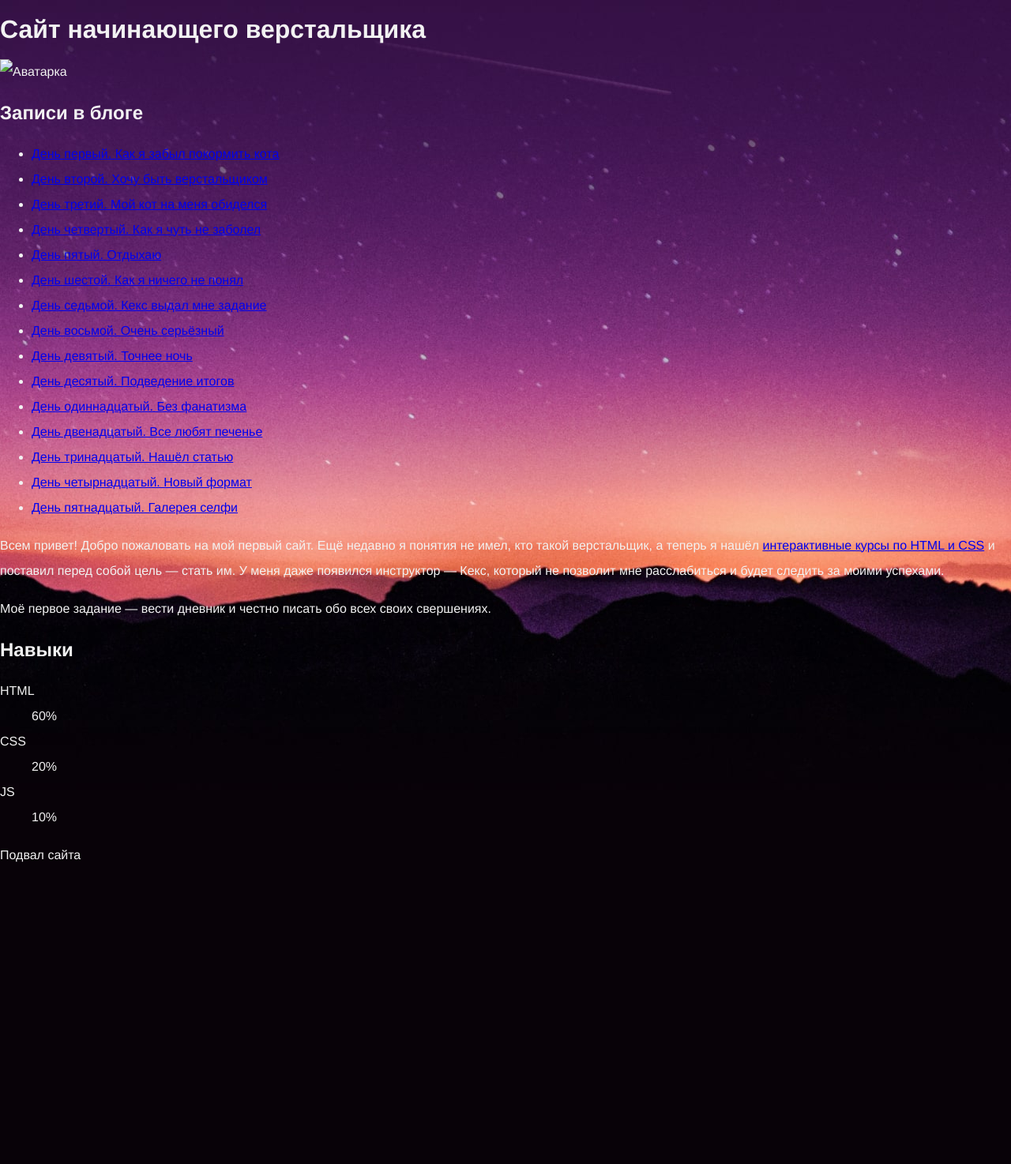
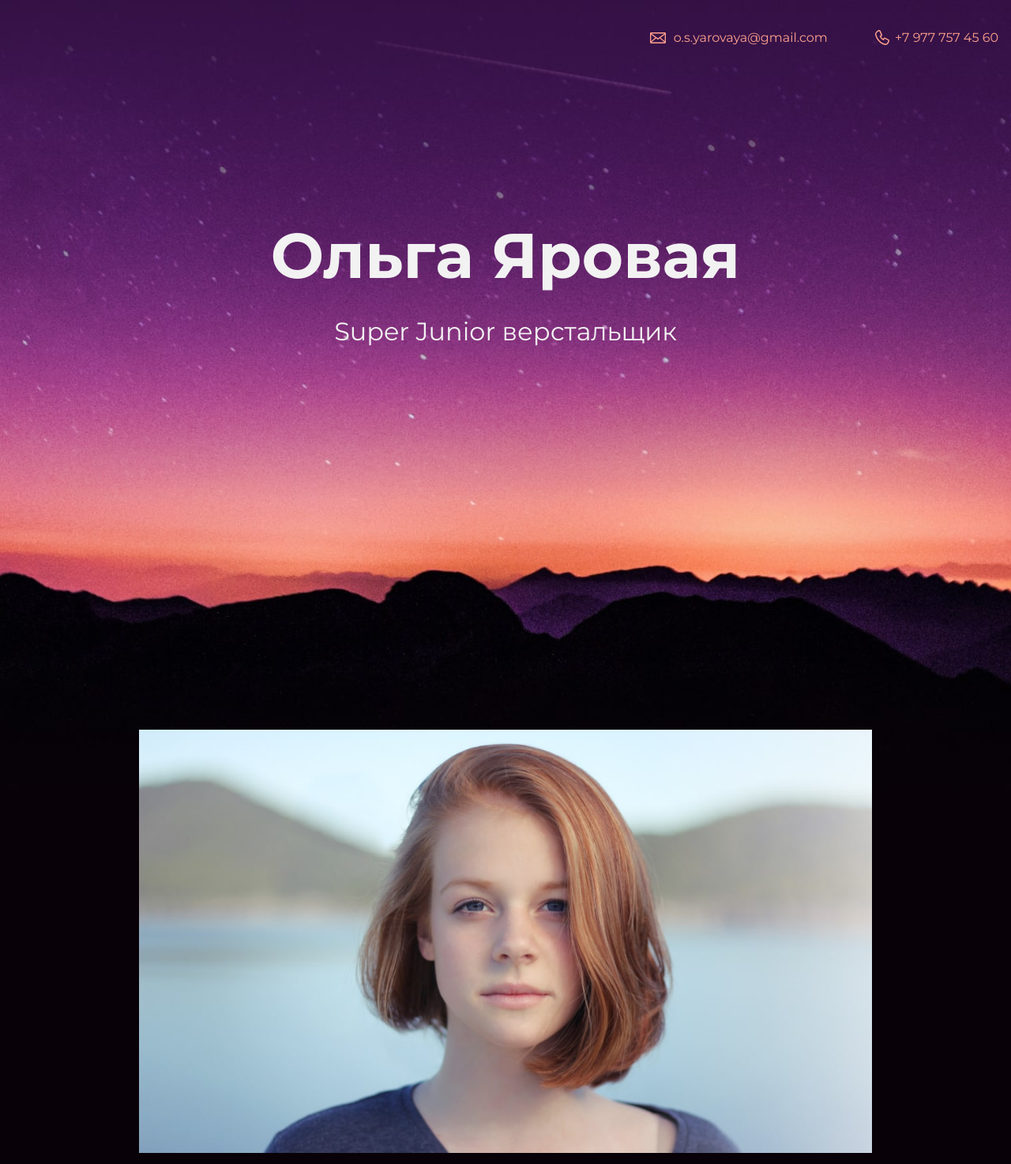
Before and after one commit to OlgaYarovaya/my-site, a plain HTML site: page index.html in a window 1280 px wide. Shown: the top 1474 px of the page at 79% size. Before the commit the page ends 1099 px from the top, so only its background shows below. Drawn offline with Linux system fonts and the light colour scheme.

```diff
--- a/index.html
+++ b/index.html
@@ -1,54 +1,75 @@
 <!DOCTYPE html>
 <html lang="ru">
   <head>
-    <meta charset="utf-8">
-    <title>Сайт начинающего верстальщика</title>
+    <meta charset="UTF-8">
+    <link href="https://fonts.googleapis.com/css?family=Montserrat:400,500,700|Old+Standard+TT&display=swap&subset=cyrillic"rel="stylesheet">
     <link rel="stylesheet" href="style.css">
+    <title>Портфолио Junior верстальщика</title>
   </head>
+
   <body>
-    <header>
-      <h1>Сайт начинающего верстальщика</h1>
+    <header class="page-header">
+     <div class="container">
+      <a class="header-email"
+      href="mailto:o.s.yarovaya@gmail.com">o.s.yarovaya@gmail.com</a>
+      <a class="header-phone"
+      href="tel:+79777574560"> +7 977 757 45 60</a>
+     </div>
     </header>
-    <main>
-      <img class="avatar" src="img/raccoon.svg" width="80" height="80" alt="Аватарка">
-      <nav class="blog-navigation">
-        <h2>Записи в блоге</h2>
-        <ul>
-          <li><a href="day-1.html">День первый. Как я забыл покормить кота</a></li>
-          <li><a href="day-2.html">День второй. Хочу быть верстальщиком</a></li>
-          <li><a href="day-3.html">День третий. Мой кот на меня обиделся</a></li>
-          <li><a href="day-4.html">День четвертый. Как я чуть не заболел</a></li>
-          <li><a href="day-5.html">День пятый. Отдыхаю</a></li>
-          <li><a href="day-6.html">День шестой. Как я ничего не понял</a></li>
-          <li><a href="day-7.html">День седьмой. Кекс выдал мне задание</a></li>
-          <li><a href="day-8.html">День восьмой. Очень серьёзный</a></li>
-          <li><a href="day-9.html">День девятый. Точнее ночь</a></li>
-          <li><a href="day-10.html">День десятый. Подведение итогов</a></li>
-          <li><a href="day-11.html">День одиннадцатый. Без фанатизма</a></li>
-          <li><a href="day-12.html">День двенадцатый. Все любят печенье</a></li>
-          <li><a href="day-13.html">День тринадцатый. Нашёл статью</a></li>
-          <li><a href="day-14.html">День четырнадцатый. Новый формат</a></li>
-          <li><a href="day-15.html">День пятнадцатый. Галерея селфи</a></li>
-        </ul>
-      </nav>
-      <section>
-        <p>Всем привет! Добро пожаловать на мой первый сайт. Ещё недавно я понятия не имел, кто такой верстальщик, а теперь я нашёл <a href="https://htmlacademy.ru/courses">интерактивные курсы по HTML и CSS</a> и поставил перед собой цель — стать им. У меня даже появился инструктор — Кекс, который не позволит мне расслабиться и будет следить за моими успехами.</p>
-        <p>Моё первое задание — вести дневник и честно писать обо всех своих свершениях.</p>
-      </section>
-      <section>
-        <h2>Навыки</h2>
-        <dl class="skills">
-          <dt>HTML</dt>
-          <dd><div class="skills-level skills-level-ok" style="width: 60%;">60%</div></dd>
-          <dt>CSS</dt>
-          <dd><div class="skills-level" style="width: 20%;">20%</div></dd>
-          <dt>JS</dt>
-          <dd><div class="skills-level" style="width: 10%;">10%</div></dd>
+
+    <section class="hero-image">
+     <div class="container">
+      <h1 class="heading">Ольга Яровая</h1>
+      <p> Super Junior верстальщик</p>
+     </div>
+    </section>
+
+    <section class="intro">
+      <figure class="user-image">
+        <img src="files/user.jpg" width="928" height="536" alt="Фотография Неопознанного Енота">
+      </figure>
+     <div class="container">
+      <h2 class="subheading">Давайте познакомимся</h2>
+      <h3>Пара слов о себе</h3>
+      <p>Текст с парой слов о себе.</p>
+      <h3>Чем могу быть полезен</h3>
+      <p>Текст о том, чем могу быть полезен.</p>
+      <div class="skills">
+        <h3>Мои навыки</h3>
+        <dl class="skills-list">
+          <dt class="skill-html">HTML</dt>
+          <dd class="level"><div style="width: 60%;">60%</div></dd>
+         <dt class="skill-css">CSS</dt>
+         <dd class="level"><div style="width: 40%;">40%</div></dd>
         </dl>
-      </section>
-    </main>
-    <footer>
-      Подвал сайта
+       </div>
+     </div>
+    </section>
+
+    <section class="portfolio">
+     <div class="container">
+      <h2 class="subheading">Мои работы</h2>
+
+      <h3>Сайт инструктора Кекса</h3>
+      <figure class="project-image">
+  <img src="files/project.jpg" width="928" height="536" alt="Cайт инструктора Кекса">
+      </figure>
+      <a class="button" href="source/project/index.html">Открыть страницу</a>
+      <p>Небольшой лендинг о школе для начинающих.</p>
+
+      <h3>Блог начинающего верстальщика</h3>
+      <p>Статический блог про обучение HTML и CSS.</p>
+     </div>
+    </section>
+
+    <footer class="page-footer">
+     <div class="container">
+       <a class="footer-email"
+       href="mailto:o.s.yarovaya@gmail.com">o.s.yarovaya@gmail.com</a>
+       <a class="footer-phone"
+       href="tel:+79777574560"> +7 977 757 45 60</a>
+      Контакты в подвале
+     </div>
     </footer>
   </body>
 </html>
```
